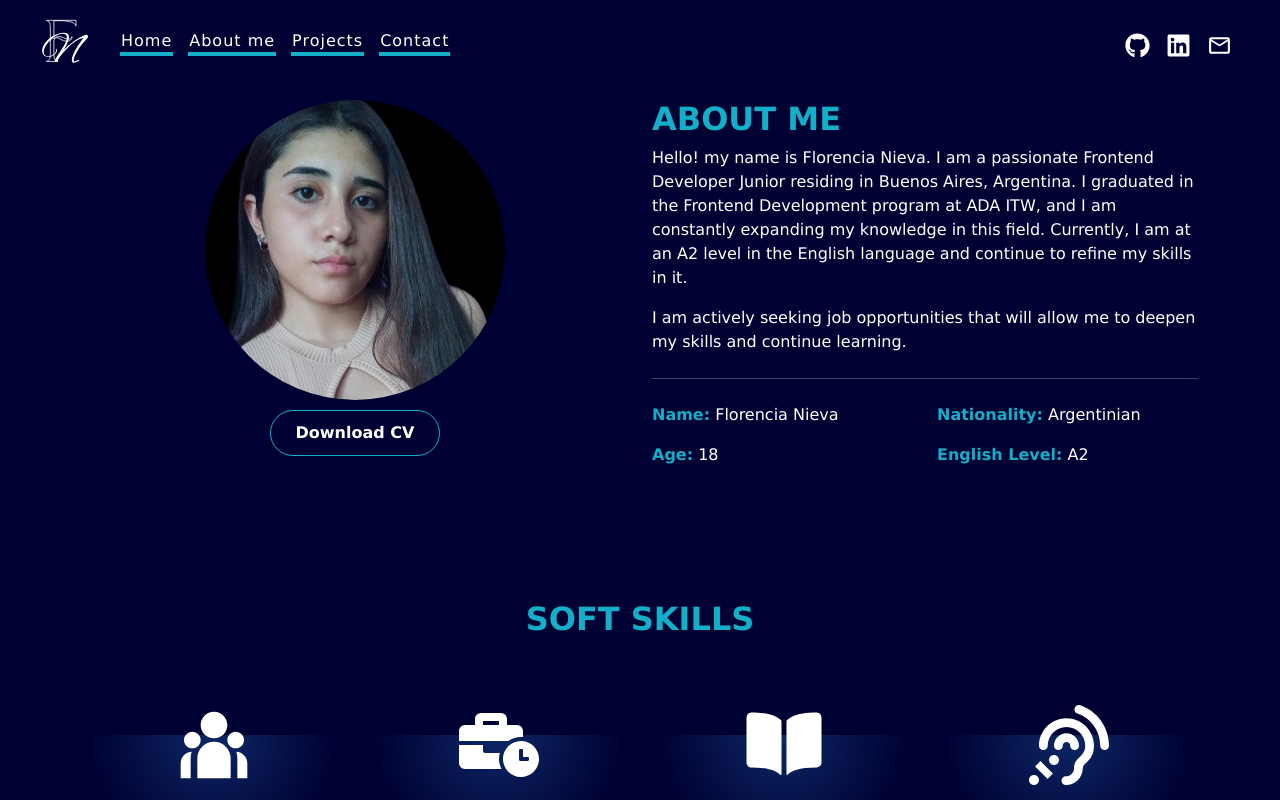
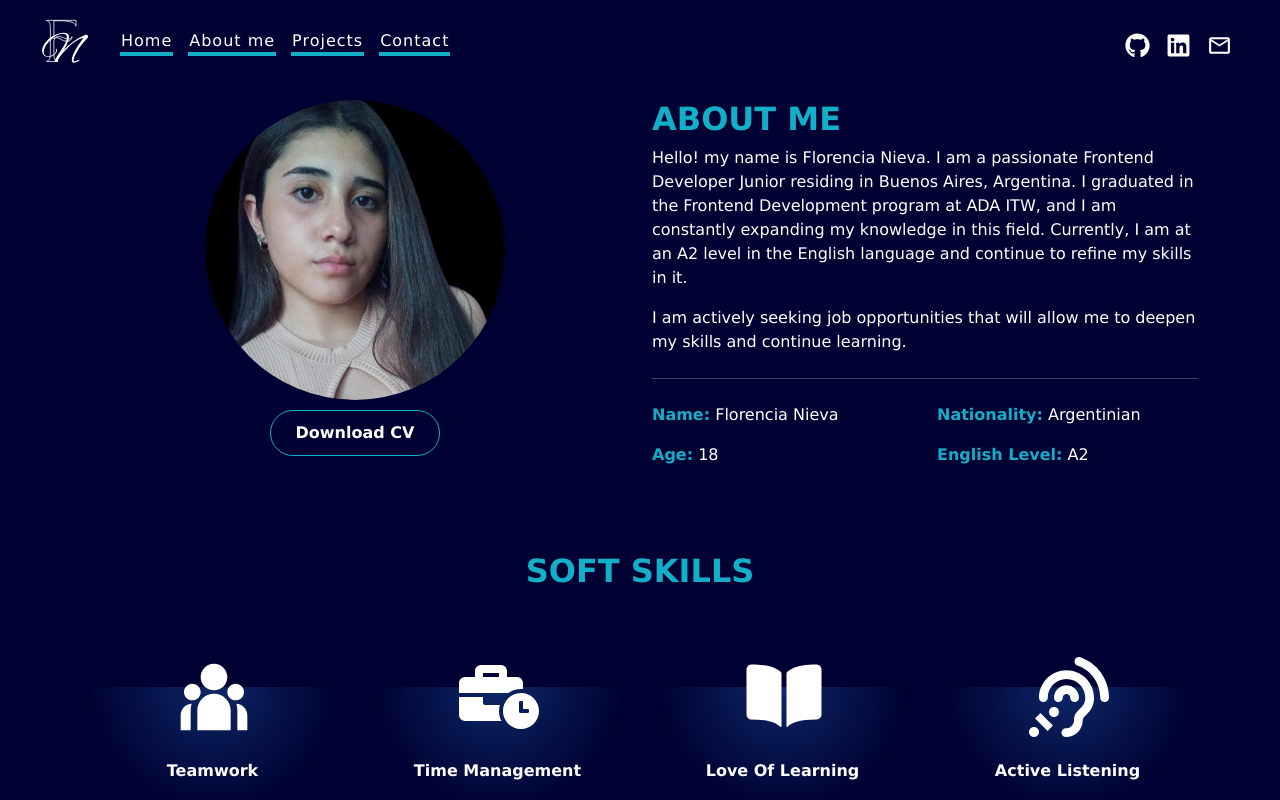
Before and after one commit to FlorenciaNieva/Portfolio-2, a React (Vite) app: page /about-me in a window 1280 px wide. Shown: the top 800 px of the page. Built offline with nearby package versions, Linux system fonts and the light colour scheme; no server answers.

Commit message:
Elimino el margen top del contenedor del titulo

```diff
--- a/src/components/SoftSkills/SoftSkills.jsx
+++ b/src/components/SoftSkills/SoftSkills.jsx
@@ -7,7 +7,7 @@ export default function SoftSkills() {
   return (
     <Container>
       <Row>
-        <Col className="d-flex justify-content-center align-items-center mt-5">
+        <Col className="d-flex justify-content-center align-items-center">
           <h2 className="text-gradient mb-5">SOFT SKILLS</h2>
         </Col>
       </Row>
```
